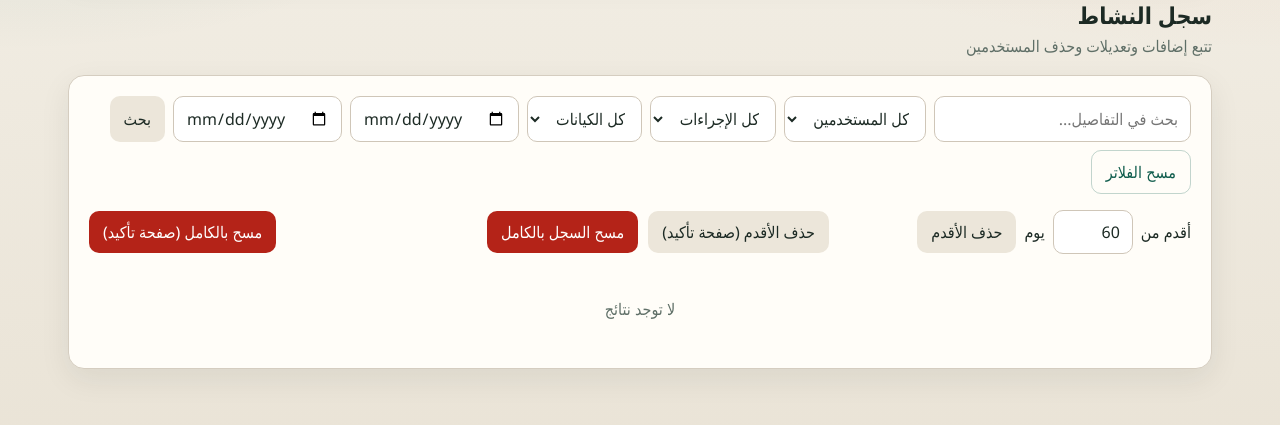
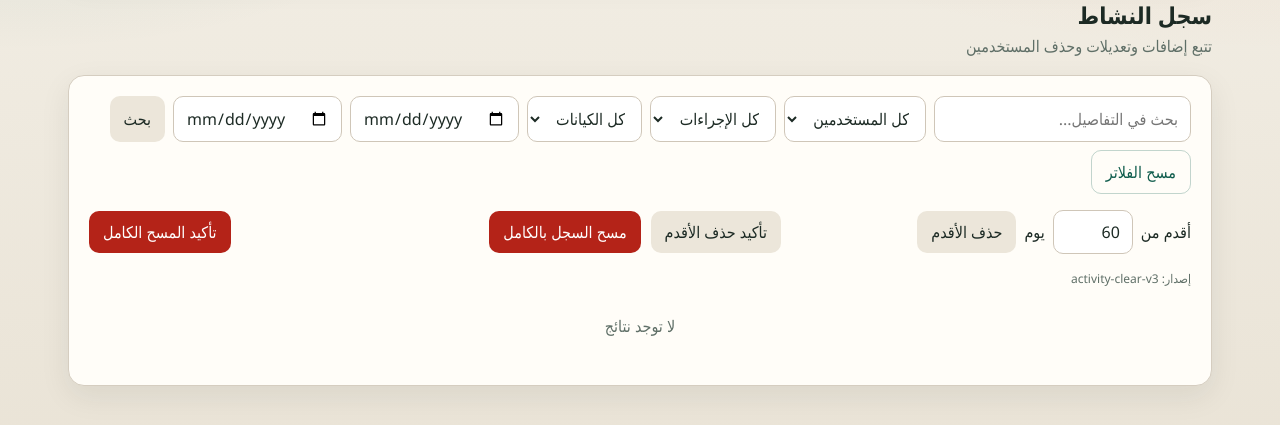
Before and after one commit to asmeal4/EngineerTraining, a FastAPI app: page /activity in a window 1280 px wide. Shown: the part 169-594 px from the top of the page. Run offline with FastAPI, Linux system fonts and the light colour scheme; the visitor is signed in with stand-in values (Sample User, id 1); data comes from the database, SQL or seed files in the repository; data that the repository does not hold is empty.

Commit message:
Route activity clear via POST /activity and force PA website recreate.
Co-authored-by: Cursor <cursoragent@cursor.com>

```diff
--- a/app/main.py
+++ b/app/main.py
@@ -631,6 +631,9 @@ def trash_purge(request: Request, entity: str, item_id: int):
 
 # --- Activity ---
 
+ACTIVITY_BUILD = "activity-clear-v3"
+
+
 @app.get("/activity", response_class=HTMLResponse)
 def activity_list(
     request: Request,
@@ -640,6 +643,7 @@ def activity_list(
     entity_type: str = "",
     date_from: str = "",
     date_to: str = "",
+    confirm_clear: str = "",
 ):
     if (redir := auth.require_login(request)):
         return redir
@@ -665,37 +669,54 @@ def activity_list(
             "users": services.list_users(),
             "actions": services.ACTION_LABELS,
             "entities": services.ENTITY_LABELS,
+            "confirm_clear": confirm_clear,
+            "activity_build": ACTIVITY_BUILD,
         },
     )
 
 
-@app.get("/activity/clear", response_class=HTMLResponse)
-@app.post("/activity/clear")
+@app.post("/activity")
+async def activity_actions(request: Request):
+    """Clear actions post to /activity so they work after reload on same path."""
+    if (redir := auth.require_admin(request)):
+        return redir
+    form = await request.form()
+    intent = (form.get("intent") or "").strip()
+    if intent == "clear_all":
+        deleted = services.clear_activity_log()
+        flash(request, f"تم مسح سجل النشاط بالكامل ({deleted} سجل)")
+    elif intent == "clear_older":
+        raw = (form.get("days") or "60").strip()
+        try:
+            days = max(1, int(raw))
+        except (TypeError, ValueError):
+            days = 60
+        deleted = services.clear_activity_older_than(days)
+        flash(request, f"تم حذف السجلات الأقدم من {days} يوم ({deleted} سجل)")
+    else:
+        flash(request, "عملية غير معروفة", "error")
+    return RedirectResponse("/activity", status_code=303)
+
+
+@app.api_route("/activity/clear", methods=["GET", "POST"], response_class=HTMLResponse)
 async def activity_clear(request: Request):
     if (redir := auth.require_admin(request)):
         return redir
     if request.method == "GET":
-        return render(
-            request,
-            "activity_clear_confirm.html",
-            {"mode": "all", "days": 60},
-        )
+        return RedirectResponse("/activity?confirm_clear=all", status_code=303)
     deleted = services.clear_activity_log()
     flash(request, f"تم مسح سجل النشاط بالكامل ({deleted} سجل)")
     return RedirectResponse("/activity", status_code=303)
 
 
-@app.get("/activity/clear-older", response_class=HTMLResponse)
-@app.post("/activity/clear-older")
+@app.api_route("/activity/clear-older", methods=["GET", "POST"], response_class=HTMLResponse)
 async def activity_clear_older(request: Request):
     if (redir := auth.require_admin(request)):
         return redir
     if request.method == "GET":
         days = request.query_params.get("days") or "60"
-        return render(
-            request,
-            "activity_clear_confirm.html",
-            {"mode": "older", "days": days},
+        return RedirectResponse(
+            f"/activity?confirm_clear=older&days={days}", status_code=303
         )
     form = await request.form()
     raw = (form.get("days") or "60").strip()
@@ -715,6 +736,7 @@ def health():
             "ok": True,
             "app": "EngineerTraining",
             "activity_clear": True,
+            "build": ACTIVITY_BUILD,
         }
     )
 
--- a/templates/activity.html
+++ b/templates/activity.html
@@ -38,21 +38,51 @@
   </div>
 
   {% if is_admin %}
+  {% if confirm_clear == 'all' %}
+  <div class="flash error" style="margin-top:12px">
+    <strong>تأكيد: مسح كل سجل النشاط؟</strong>
+    <div class="actions" style="margin-top:10px">
+      <form method="post" action="/activity" style="display:inline">
+        <input type="hidden" name="intent" value="clear_all">
+        <button class="btn danger" type="submit">نعم، امسح بالكامل</button>
+      </form>
+      <a class="btn secondary" href="/activity">إلغاء</a>
+    </div>
+  </div>
+  {% elif confirm_clear == 'older' %}
+  <div class="flash error" style="margin-top:12px">
+    <strong>تأكيد: حذف السجلات الأقدم؟</strong>
+    <form method="post" action="/activity" style="margin-top:10px;display:flex;gap:8px;flex-wrap:wrap;align-items:center">
+      <input type="hidden" name="intent" value="clear_older">
+      <label style="margin:0">أقدم من</label>
+      <input type="number" name="days" min="1" value="{{ request.query_params.get('days', '60') }}" style="width:5rem">
+      <span>يوم</span>
+      <button class="btn danger" type="submit">نعم، احذف</button>
+      <a class="btn secondary" href="/activity">إلغاء</a>
+    </form>
+  </div>
+  {% else %}
   <div class="toolbar" style="margin-top:8px;gap:10px;flex-wrap:wrap;align-items:center">
-    <form method="post" action="/activity/clear-older" style="display:flex;gap:8px;align-items:center;flex-wrap:wrap"
+    <form method="post" action="/activity" style="display:flex;gap:8px;align-items:center;flex-wrap:wrap"
       onsubmit="var d=this.days.value||60; return confirm('حذف سجلات النشاط الأقدم من '+d+' يوم؟');">
+      <input type="hidden" name="intent" value="clear_older">
       <label for="days" style="margin:0">أقدم من</label>
       <input id="days" type="number" name="days" min="1" value="60" style="width:5rem">
       <span>يوم</span>
       <button class="btn secondary" type="submit">حذف الأقدم</button>
     </form>
-    <a class="btn secondary" href="/activity/clear-older?days=60">حذف الأقدم (صفحة تأكيد)</a>
-    <form method="post" action="/activity/clear" style="display:inline"
+    <a class="btn secondary" href="/activity?confirm_clear=older&days=60">تأكيد حذف الأقدم</a>
+    <form method="post" action="/activity" style="display:inline"
       onsubmit="return confirm('مسح كل سجل النشاط؟ لا يمكن التراجع.');">
+      <input type="hidden" name="intent" value="clear_all">
       <button class="btn danger" type="submit">مسح السجل بالكامل</button>
     </form>
-    <a class="btn danger" href="/activity/clear">مسح بالكامل (صفحة تأكيد)</a>
+    <a class="btn danger" href="/activity?confirm_clear=all">تأكيد المسح الكامل</a>
   </div>
+  {% endif %}
+  {% if activity_build %}
+  <p style="margin:8px 0 0;color:var(--muted);font-size:0.75rem">إصدار: {{ activity_build }}</p>
+  {% endif %}
   {% endif %}
 
   {% if items %}
```
Also changed, not shown: 1 other file.
